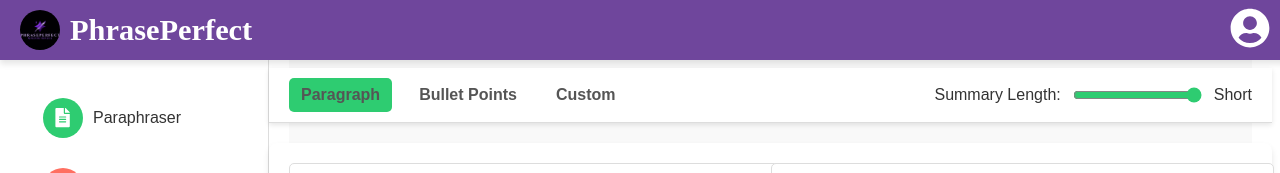
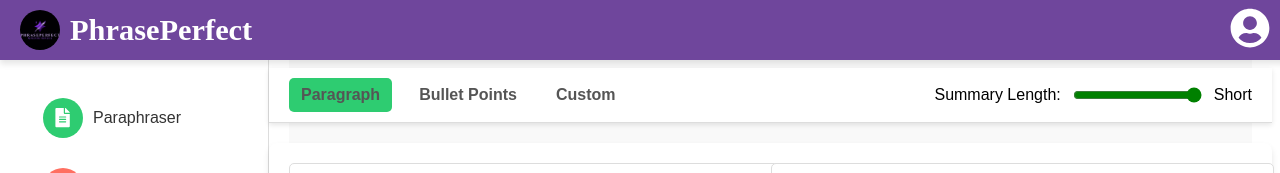
Before and after one commit to Prabal31/phraseperfect, a React (Create React App) app: page /summarizer in a window 1280 px wide. Shown: the top 173 px of the page. Built offline with nearby package versions, Linux system fonts and the light colour scheme.

Commit message:
Refactor SummarizingTool component: implement dark mode support with dynamic styling adjustments for improved theming consistency

```diff
--- a/src/Tools/SummarizerTool.js
+++ b/src/Tools/SummarizerTool.js
@@ -1,6 +1,6 @@
 import React, { useState } from "react";
 
-const SummarizingTool = () => {
+const SummarizingTool = ({ darkMode }) => {
   const [text, setText] = useState("");
   const [summary, setSummary] = useState("");
   const [summaryLength, setSummaryLength] = useState("Short");
@@ -22,18 +22,21 @@ const SummarizingTool = () => {
   const styles = {
     container: {
       fontFamily: "Arial, sans-serif",
-      backgroundColor: "#f9f9f9",
-      minHeight: "400%",
+      backgroundColor: darkMode ? "#333" : "#f9f9f9",
+      color: darkMode ? "#fff" : "#000",
+      minHeight: "100vh",
       display: "flex",
       flexDirection: "column",
       alignItems: "center",
       paddingTop: "40px",
+      transition: "background-color 0.3s ease, color 0.3s ease",
     },
     toolbar: {
-      backgroundColor: "#fff",
+      backgroundColor: darkMode ? "#444" : "#fff",
+      color: darkMode ? "#fff" : "#000",
       width: "100%",
       padding: "10px 20px",
-      borderBottom: "1px solid #ddd",
+      borderBottom: darkMode ? "1px solid #555" : "1px solid #ddd",
       boxShadow: "0 2px 5px rgba(0, 0, 0, 0.1)",
       display: "flex",
       justifyContent: "space-between",
@@ -47,7 +50,7 @@ const SummarizingTool = () => {
       padding: "8px 12px",
       cursor: "pointer",
       fontSize: "1rem",
-      color: "#555",
+      color: darkMode ? "#ddd" : "#555",
       borderRadius: "5px",
       transition: "all 0.3s ease",
       fontWeight: "bold",
@@ -67,9 +70,8 @@ const SummarizingTool = () => {
       width: "100%",
       maxWidth: "1200px",
       marginTop: "20px",
-      backgroundColor: "#fff",
+      backgroundColor: darkMode ? "#444" : "#fff",
       padding: "20px",
-
       borderRadius: "8px",
       boxShadow: "0 4px 6px rgba(0, 0, 0, 0.1)",
     },
@@ -84,19 +86,21 @@ const SummarizingTool = () => {
       height: "400px",
       fontSize: "16px",
       padding: "10px",
-      border: "1px solid #ddd",
+      border: darkMode ? "1px solid #555" : "1px solid #ddd",
       borderRadius: "5px",
+      backgroundColor: darkMode ? "#555" : "#fff",
+      color: darkMode ? "#fff" : "#000",
       resize: "none",
     },
     button: {
       padding: "10px 20px",
       fontSize: "14px",
       fontWeight: "bold",
-      border: "2px solid green",
+      border: `2px solid ${darkMode ? "#2ECC71" : "green"}`,
       borderRadius: "5px",
       cursor: "pointer",
-      color: "green",
-      backgroundColor: "white",
+      color: darkMode ? "#2ECC71" : "green",
+      backgroundColor: darkMode ? "#444" : "white",
       transition: "background-color 0.3s",
     },
     summarizeButton: {
@@ -138,7 +142,9 @@ const SummarizingTool = () => {
             min="0"
             max="10"
             step="1"
-            style={{ accentColor: "#2ECC71" }}
+            style={{
+              accentColor: darkMode ? "#2ECC71" : "green",
+            }}
             onChange={(e) =>
               setSummaryLength(e.target.value > 5 ? "Long" : "Short")
             }
```
